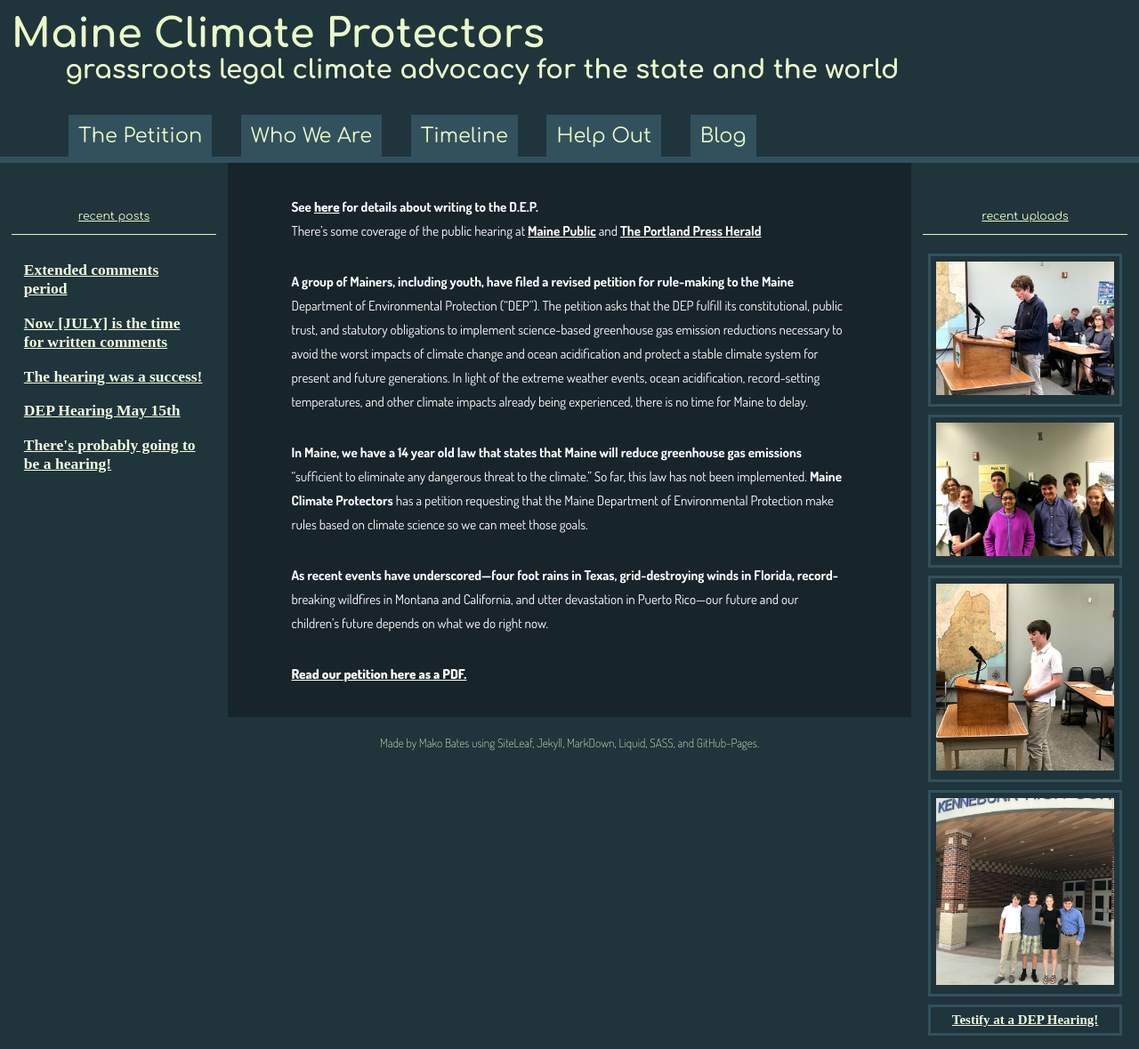
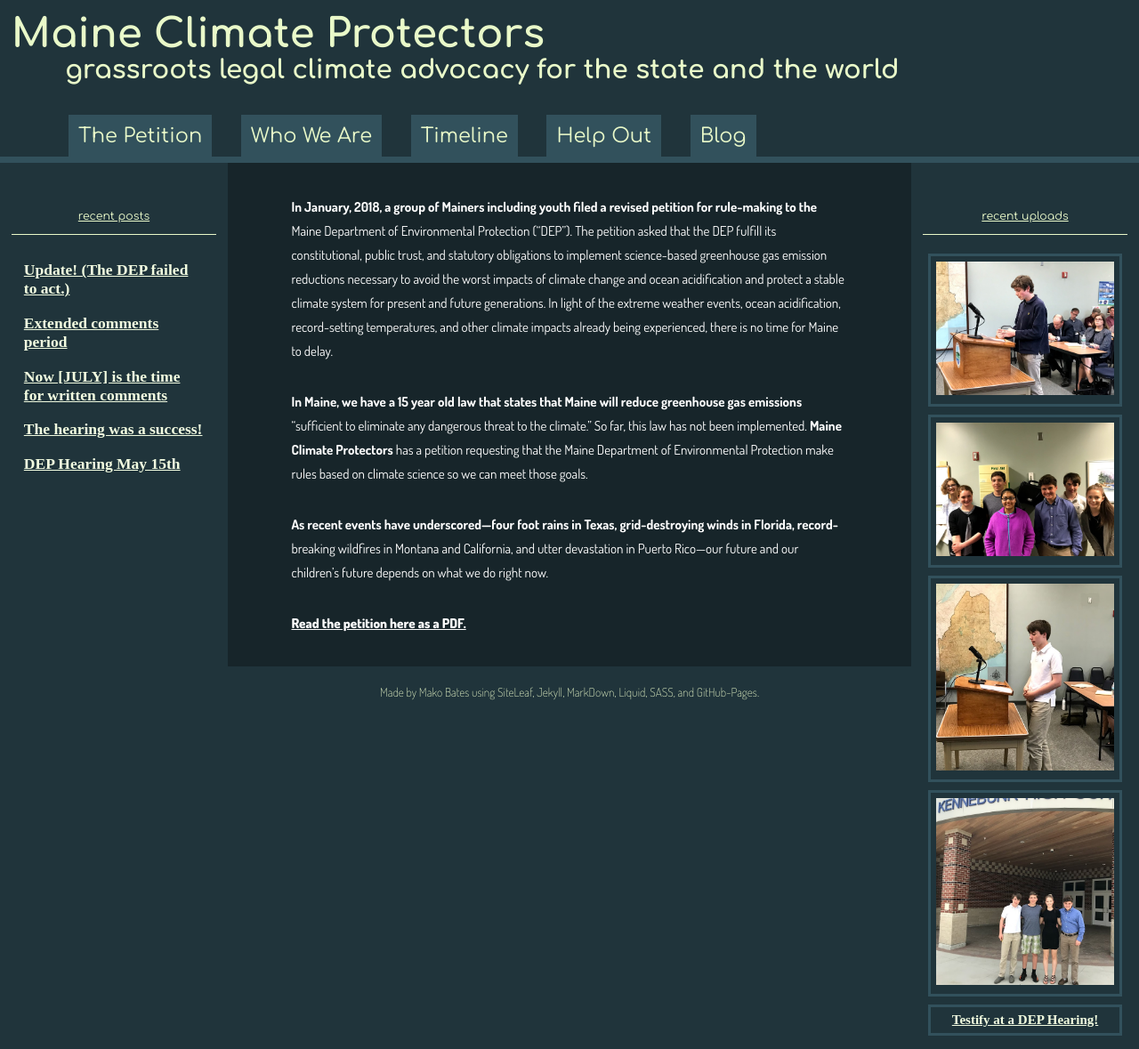
Before and after one commit to ShapeOfMatter/maine-climate-protectors, a Jekyll site: the page built from index.md, in a window 1280 px wide. Shown: the whole page at 89% size. Built offline with Jekyll 4.4.1, drawn with Linux system fonts in a browser that asks for light colours.

Commit message:
Updated Update The Dep Failed To Act Dot and 2 other files

```diff
--- a/index.md
+++ b/index.md
@@ -4,13 +4,10 @@
 layout: busy
 ---
 
-See [here]({{ "/posts/now-is-the-time-for-written-comments/" | relative_url}} "Now is the time for written comments") for details about writing to the D.E.P.
-There's some coverage of the public hearing at [Maine Public](http://mainepublic.org/post/students-demand-maine-dep-act-reduce-greenhouse-gas-emissions#stream/0 "Maine Public's segment on the hearing") and [The Portland Press Herald](https://www.pressherald.com/2018/05/15/maine-dep-hears-testimony-on-citizen-initiative-to-cut-greenhouse-gases-8-percent-a-year/ "Portland Press Herald article")
+In January, 2018, a group of Mainers including youth filed a revised petition for rule-making to the Maine Department of Environmental Protection (“DEP”). The petition asked that the DEP fulfill its constitutional, public trust, and statutory obligations to implement science-based greenhouse gas emission reductions necessary to avoid the worst impacts of climate change and ocean acidification and protect a stable climate system for present and future generations. In light of the extreme weather events, ocean acidification, record-setting temperatures, and other climate impacts already being experienced, there is no time for Maine to delay.
 
-A group of Mainers, including youth, have filed a revised petition for rule-making to the Maine Department of Environmental Protection (“DEP”). The petition asks that the DEP fulfill its constitutional, public trust, and statutory obligations to implement science-based greenhouse gas emission reductions necessary to avoid the worst impacts of climate change and ocean acidification and protect a stable climate system for present and future generations. In light of the extreme weather events, ocean acidification, record-setting temperatures, and other climate impacts already being experienced, there is no time for Maine to delay.
-
-In Maine, we have a 14 year old law that states that Maine will reduce greenhouse gas emissions "sufficient to eliminate any dangerous threat to the climate." So far, this law has not been implemented. **Maine Climate Protectors** has a petition requesting that the Maine Department of Environmental Protection make rules based on climate science so we can meet those goals.
+In Maine, we have a 15 year old law that states that Maine will reduce greenhouse gas emissions "sufficient to eliminate any dangerous threat to the climate." So far, this law has not been implemented. **Maine Climate Protectors** has a petition requesting that the Maine Department of Environmental Protection make rules based on climate science so we can meet those goals.
 
 As recent events have underscored---four foot rains in Texas, grid-destroying winds in Florida, record-breaking wildfires in Montana and California, and utter devastation in Puerto Rico---our future and our children’s future depends on what we do right now.
 
-[Read our petition here as a PDF.]({{ "/uploads/Petition%201-23-18%20FINAL.pdf" | relative_url}} "Download PDF")
+[Read the petition here as a PDF.]({{ "/uploads/Petition%201-23-18%20FINAL.pdf" | relative_url}} "Download PDF")
--- a/support.markdown
+++ b/support.markdown
@@ -3,11 +3,9 @@
 date: 2017-12-13 15:14:00 -05:00
 ---
 
-#### [The principal need at this time is for people to write to the DEP explaining why these rules are necessary.]({{"/posts/now-is-the-time-for-written-comments/" | relative_url}} "Write to the DEP.")
-
 If you would like to get involved in ongoing efforts, contact Beth Valentine at {{ site.contact_email }}.
 
-If you are too young to vote, or you know young people who would like to get involved, consider downloading our [Youth Petition Toolkit]({{ "/uploads/Youth%20Toolkit%20v1%20(2).docx" | relative_url }}). Be **certain** to email us at {{ site.contact_email }} to let us know that you're gathering signatures.
+We're looking forward to the DEP coming under new leadership as our new Governor is inaugurated, and the Legislative sessions look promising too. There will be ways coming up that we'll need your help personally, and we can also get you in touch with other people and groups of people in your area who are working to save the world from climate change.
 
 There are many organizations in Maine and around the world working for better climate policy. We work closely with [350 Maine](http://www.350maine.org/donate) and [Our Children's Trust](https://www.ourchildrenstrust.org/donate/), both of whom could use your help with operational costs and various campaigns.
 If you would like to help with MCP's own costs, just send us a quick email and we'll get you in touch with our Treasurer.
```
Also changed, not shown: _posts/2018-12-18-update-the-dep-failed-to-act-dot.markdown (added, +16 -0 lines).
